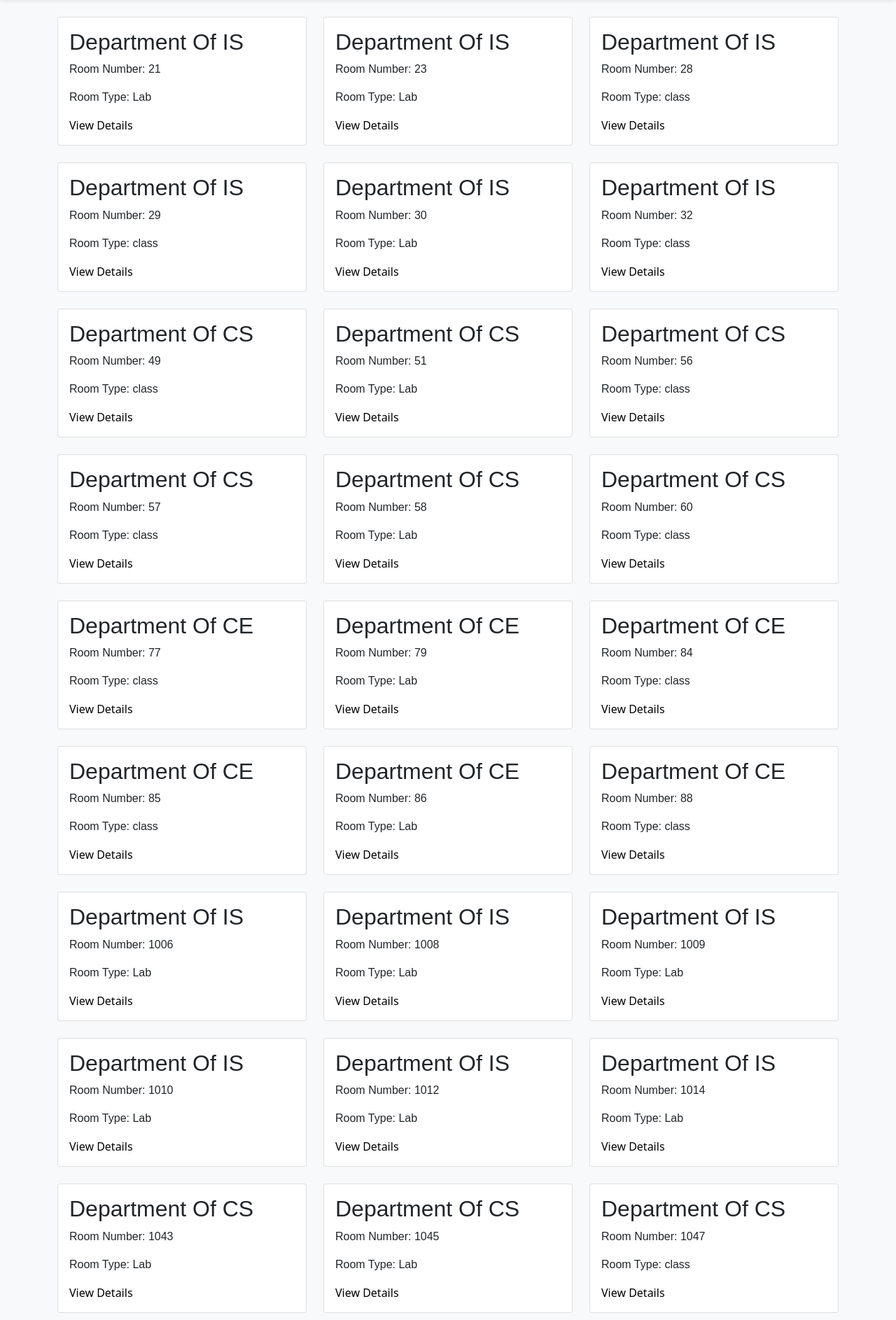
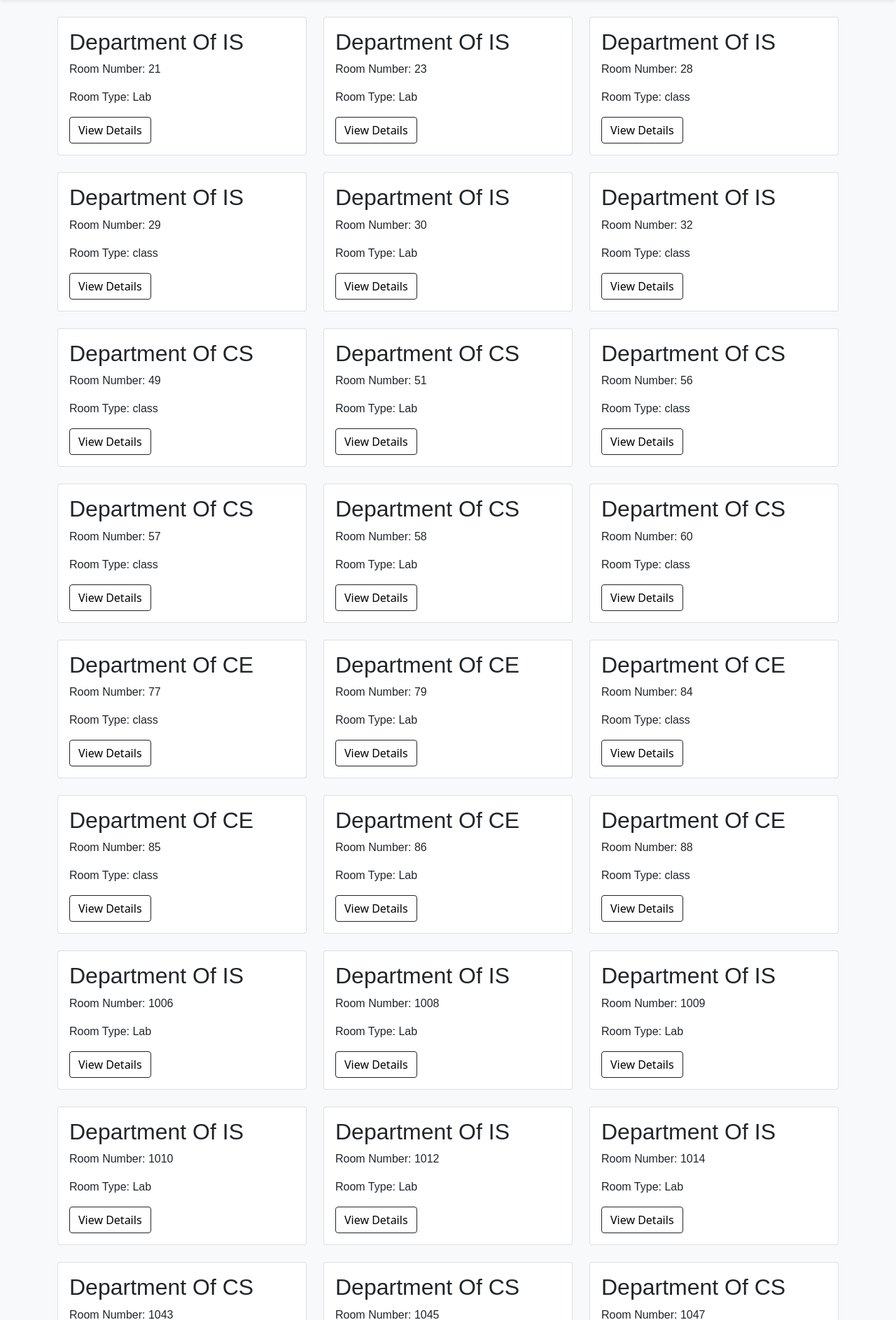
Before and after one commit to FarqadAhmed/itcs333-project, a PHP site: page /browse_rooms.php in a window 1280 px wide. Shown: the part 68-1954 px from the top of the page at 70% size. Run offline with PHP 8.4, Linux system fonts and the light colour scheme; data comes from the database, SQL or seed files in the repository; some web fonts are replaced.

Commit message:
update buttons

```diff
--- a/browse_rooms.php
+++ b/browse_rooms.php
@@ -91,7 +91,9 @@ $rooms = $statement->fetchAll(PDO::FETCH_ASSOC);
                             <!-- Display room type (class or lab) -->
                             <p>Room Type: <?php echo $room['RoomType']; ?></p>
                             <!-- Link to view room details -->
-                            <a href="room_details.php?id=<?php echo $room['RoomID']; ?>">View Details</a>
+                            <button type="button" class="btn btn-outline-dark me-lg-2 me-3" data-bs-toggle="modal" data-bs-target="#loginModal">
+                                <a href="room_details.php?id=<?php echo $room['RoomID']; ?>">View Details</a>
+                            </button>
                         </div>
                     </div>
                 </div>
```
